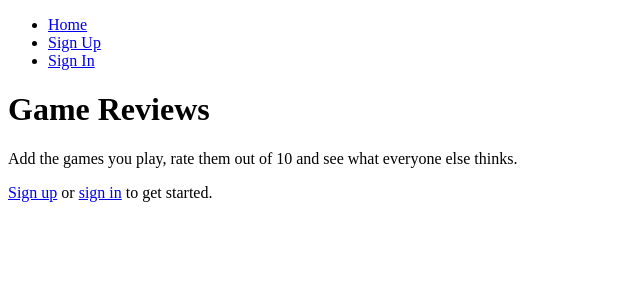
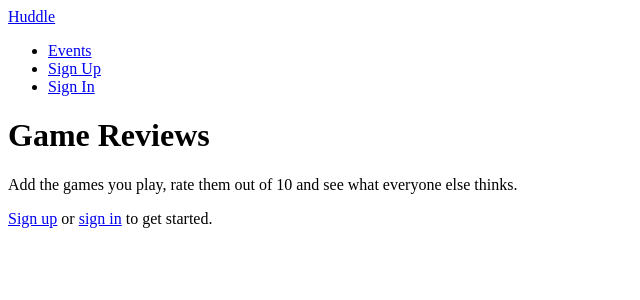
Before and after one commit to IDAC1899/huddle-frontend, a React (Vite) app: page / in a window 1280 px wide. Shown: the top 300 px of the page, without its empty margins (0-640 px from the left). Built offline with nearby package versions, Linux system fonts and the light colour scheme; no server answers.

Commit message:
Add Events link to NavBar

```diff
--- a/src/components/NavBar/NavBar.jsx
+++ b/src/components/NavBar/NavBar.jsx
@@ -7,30 +7,26 @@
 
   const { user, setUser } = useContext(UserContext)
 
-  const handleSignOut = ()=>{
+  const handleSignOut = () => {
     removeToken()
     setUser(null)
   }
 
   return (
     <nav>
+      <Link to="/">Huddle</Link>
       <ul>
-
+        <li><Link to="/events">Events</Link></li>
         { user
           ?
           <>
             <li>Hello {user.username}</li>
-            <li><Link to="/">Dashboard</Link></li>
-            <li><Link to="/games">Games</Link></li>
-            <li><Link to="/games/new">New Game</Link></li>
             <li><Link to="/" onClick={handleSignOut}>Sign Out</Link></li>
           </>
           :
           <>
-            {/* signed out users land on the landing page, not the dashboard */}
-            <li><Link to="/">Home</Link></li>
-            <li><Link to='/sign-up'>Sign Up</Link></li>
-            <li><Link to='/sign-in'>Sign In</Link></li>
+            <li><Link to="/sign-up">Sign Up</Link></li>
+            <li><Link to="/sign-in">Sign In</Link></li>
           </>
         }
       </ul>
```
